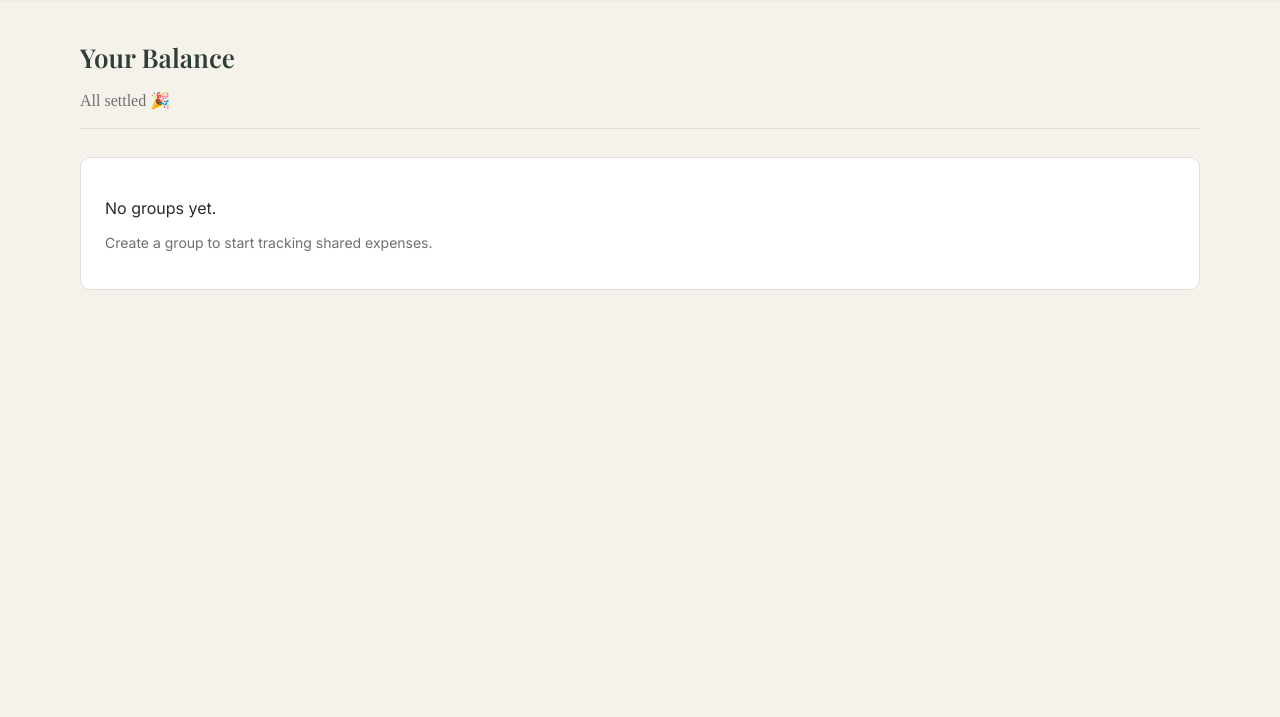
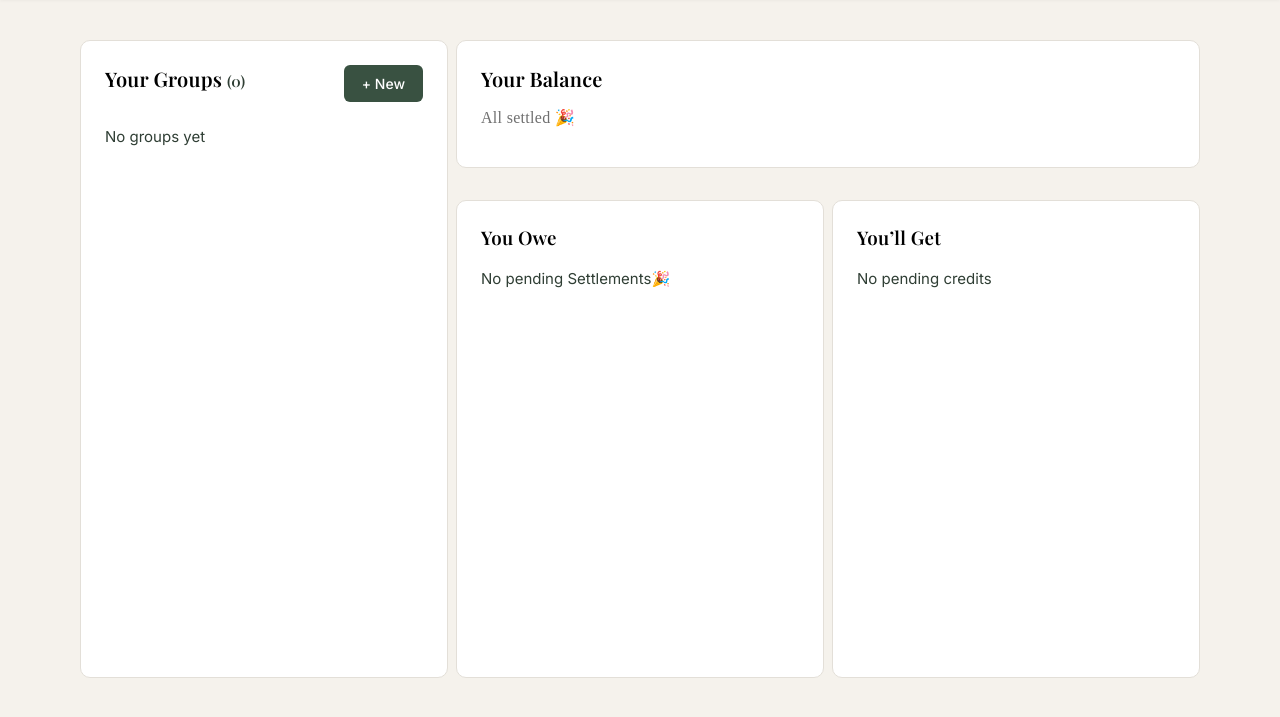
Before and after one commit to tanmayNapte/Smart-shared-expence-tracker, a Flask app: page /dashboard in a window 1280 px wide. Shown: the part 61-778 px from the top of the page. Run offline with Flask 3, Linux system fonts and the light colour scheme; the visitor is signed in with stand-in values (Sample User, id 1).

Commit message:
New feature and UI changes

```diff
--- a/routes/groups.py
+++ b/routes/groups.py
@@ -1,5 +1,4 @@
 from flask import Blueprint, request, jsonify, session, render_template, redirect, flash
-from models import db, User
 from utils.decorators import login_required, admin_only
 from services.group_service import (
     create_group,
@@ -11,6 +10,9 @@ from services.group_service import (
     GroupNotFoundError,
     InvalidGroupDataError
 )
+from models import db, User
+from services.ledger_service import get_user_net_balances_by_person
+
 
 groups_bp = Blueprint("groups", __name__)
 
@@ -68,6 +70,8 @@ def api_balances(group_id):
         return jsonify({"error": "Failed to calculate balances"}), 500
 
 
+from models import db
+
 @groups_bp.route("/dashboard")
 @login_required
 def dashboard():
@@ -75,29 +79,40 @@ def dashboard():
     if not user_id:
         return redirect("/login")
 
+    groups = []
+    total_balance = 0
+    people_balances = []
+
     try:
         from services.group_service import get_user_groups_with_counts
+        from services.ledger_service import get_user_net_balances_by_person
+
         groups = get_user_groups_with_counts(user_id)
-        total_balance = 0
-        for g in groups:
-            g["user_balance"] = g.get("user_balance", 0)
-            total_balance += g["user_balance"]
-
+        total_balance = sum(g.get("user_balance", 0) for g in groups)
+        people_balances = get_user_net_balances_by_person(user_id)
 
         return render_template(
             "dashboard.html",
             groups=groups,
-            total_balance=total_balance
+            total_balance=total_balance,
+            people_balances=people_balances
         )
 
     except Exception as e:
+        # 🔴 THIS IS THE KEY LINE
+        db.session.rollback()
+
         print("DASHBOARD LOAD ERROR:", type(e), e)
-        flash("Failed to load groups", "error")
+        flash("Failed to load dashboard", "error")
+
         return render_template(
             "dashboard.html",
-            groups=[],
-            total_balance=0
+            groups=groups,
+            total_balance=total_balance,
+            people_balances=people_balances
         )
+
+
 
 
 @groups_bp.route("/groups/new", methods=["GET", "POST"])
--- a/services/group_service.py
+++ b/services/group_service.py
@@ -314,7 +314,7 @@ def calculate_balances(group_id):
     for expense in expenses:
         splits = ExpenseSplit.query.filter_by(expense_id=expense.id).all()
         for split in splits:
-            balances[split.user_id] -= split.amount_owed
+            balances[split.user_id] -= split.amount
 
     # Apply settlements
     settlements = Settlement.query.filter_by(group_id=group_id).all()
--- a/static/style.css
+++ b/static/style.css
@@ -8,6 +8,24 @@ body {
   background: #f5f2ec;
   font-family: "Inter", sans-serif;
   color: #2b2b2b;
+}
+
+h1,
+h2,
+h3 {
+  font-family: "Playfair Display", serif;
+  letter-spacing: 0.2px;
+  font-weight: 600;
+}
+
+.balance-positive,
+.balance-negative,
+.balance-settled,
+.group-balance,
+.user-summary p,
+strong {
+  font-family: serif;
+  letter-spacing: 0.3px;
 }
 
 html {
@@ -61,6 +79,12 @@ a {
   background: #2f3e34;
   color: #ffffff;
 }
+
+.btn.new {
+  background: #395141;
+  color: #ffffff;
+}
+
 
 .btn.primary:hover {
   background: #243229;
@@ -814,7 +839,7 @@ li {
 .muted {
   color: #2f3e34;
   font-size: 15px;
-    font-style: italic;
+  /* font-style: italic;   */
 }
 
 /* ---------- MOBILE RESPONSIVENESS ---------- */
@@ -889,3 +914,160 @@ li {
     font-size: 12px;
   }
 }
+
+/* ---------- DASHBOARD LAYOUT (GRID) ---------- */
+
+.dashboard-grid {
+  display: grid;
+  grid-template-columns: repeat(6, 1fr);
+  grid-template-rows: repeat(5, 1fr);
+  gap: 8px;
+  height: 640px;
+  padding-bottom: 40px;
+  overflow: hidden;
+}
+
+.ledger-sidebar {
+  /* Visuals */
+  border: 1px solid #e3dfd8;
+  border-radius: 10px;
+  background: #ffffff;
+  padding: 24px;
+  min-height: 600px;
+
+  /* Grid Positioning */
+  grid-column: span 2 / span 2;
+  grid-row: span 5 / span 5;
+  grid-row-start: 1;
+
+  /* Layout */
+  width: 100%;
+  margin-right: 0;
+  height: 100%;
+  overflow-y: auto;
+}
+
+.user-summary {
+  grid-column: span 4 / span 4;
+  grid-row-start: 1;
+}
+
+.card-owe {
+  grid-column: span 2 / span 2;
+  grid-row: span 4 / span 4;
+  grid-column-start: 3;
+  grid-row-start: 2;
+}
+
+.card-get {
+  grid-column: span 2 / span 2;
+  grid-row: span 4 / span 4;
+  grid-column-start: 5;
+  grid-row-start: 2;
+}
+
+.card-owe,
+.card-get {
+  height: 100%;
+  margin-bottom: 0;
+  overflow-y: auto;
+}
+
+.user-summary h2 {
+  font-size: 20px;
+  margin-bottom: 6px;
+}
+
+/* ---------- SIDEBAR COMPONENTS ---------- */
+
+.sidebar-header {
+  display: flex;
+  justify-content: space-between;
+  align-items: flex-start;
+  margin-bottom: 15px;
+}
+
+.sidebar-header h3 {
+  font-size: 20px;
+}
+
+.sidebar-create {
+  padding: 6px 10px;
+  font-size: 13px;
+}
+
+.sidebar-group {
+  font-size: 15px;
+  font-weight: 500;
+  display: flex;
+  justify-content: space-between;
+  padding: 12px;
+  border-radius: 6px;
+  margin-bottom: 0;
+  border-bottom: 1px solid #ece7df;
+  color: inherit;
+  transition: background 0.15s ease;
+}
+
+.sidebar-group:last-child {
+  border-bottom: none;
+}
+
+.sidebar-group:hover {
+  background: #e7e1d8;
+}
+
+.sidebar-group.active {
+  background: #2f3e34;
+  color: #ffffff;
+}
+
+.sidebar-group.active .group-balance {
+  color: #ffffff;
+}
+
+.group-balance.positive {
+  color: #067647;
+}
+
+.group-balance.negative {
+  color: #b42318;
+}
+
+.group-balance.neutral {
+  color: #6f6f6f;
+}
+
+.group-meta {
+  font-size: 13px;
+  font-style: italic;
+  color: #6f6f6f;
+}
+
+.group-meta.neutral {
+  color: #9a948a;
+}
+
+/* ---------- RESPONSIVE DASHBOARD ---------- */
+
+@media (max-width: 900px) {
+  .dashboard-grid {
+    display: flex;
+    flex-direction: column;
+    height: auto;
+    overflow: visible;
+  }
+
+  .ledger-sidebar,
+  .user-summary,
+  .card-owe,
+  .card-get {
+    width: 100%;
+    height: auto;
+    margin-bottom: 24px;
+  }
+
+  .ledger-sidebar {
+    height: 500px; /* Keep sidebar scrollable on mobile */
+  }
+}
--- a/templates/dashboard.html
+++ b/templates/dashboard.html
@@ -1,66 +1,96 @@
-{% extends "base.html" %} {% block content %}
+{% extends "base.html" %}
+{% block content %}
 
-<!-- DASHBOARD HEADER -->
-<div class="group-header">
-  <div class="balance-summary">
-    <h2 class="dashboard-title">Your Balance</h2>
+<div class="dashboard-grid">
+
+  <!-- DIV 2: LEFT SIDEBAR : GROUPS -->
+  <aside class="ledger-sidebar">
+    <div class="sidebar-header">
+      <h3>
+        Your Groups
+        <span class="muted">({{ groups | length }})</span>
+      </h3>
+      <a href="/groups/new" class="btn new">+ New</a>
+    </div>
+
+    {% if groups %}
+      <div class="sidebar-groups">
+        {% for g in groups %}
+          <a href="/groups/{{ g.id }}" class="sidebar-group">
+            <span class="group-name">{{ g.name }}</span>
+
+            {% if g.member_count == 0 %}
+              <span class="group-meta neutral">No group members</span>
+            {% else %}
+              <span class="group-meta">
+                {{ g.member_count }} member{{ 's' if g.member_count > 1 else '' }}
+              </span>
+            {% endif %}
+          </a>
+        {% endfor %}
+      </div>
+    {% else %}
+      <p class="muted">No groups yet</p>
+    {% endif %}
+  </aside>
+
+  <!-- DIV 3: USER SUMMARY (Top Right) -->
+  <div class="card user-summary">
+    <h2>Your Balance</h2>
 
     {% if total_balance > 0 %}
-    <p class="balance-positive">You’ll receive ₹{{ total_balance }}</p>
+      <p class="balance-positive">
+        You’ll receive ₹{{ total_balance }}
+      </p>
     {% elif total_balance < 0 %}
-    <p class="balance-negative">You need to pay ₹{{ total_balance | abs }}</p>
+      <p class="balance-negative">
+        You need to pay ₹{{ total_balance | abs }}
+      </p>
     {% else %}
       <p class="balance-settled">All settled 🎉</p>
     {% endif %}
   </div>
+
+  <!-- DIV 4: YOU OWE (Bottom Middle) -->
+  <div class="card card-owe">
+    <h3>You Owe</h3>
+
+    {% set owes = people_balances | selectattr("amount", "lt", 0) | list %}
+
+    {% if owes %}
+      {% for p in owes %}
+        <div class="row row-flex">
+          {{ p.name }}
+          <strong class="balance-negative">
+            ₹{{ p.amount | abs }}
+          </strong>
         </div>
-
-<hr class="dashboard-divider" />
-
-{% if groups %}
-
-<div class="groups-header">
-  <div>
-    <h2 class="dashboard-title">Your Groups</h2>
-    <p class="dashboard-subtitle">
-      Manage shared expenses with clarity and discretion.
-    </p>
-  </div>
-
-  <a href="/groups/new" class="btn primary">
-    + Create Group
-  </a>
-</div>
-
-<div class="group-grid">
-  {% for g in groups %}
-  <a href="/groups/{{ g.id }}" class="group-card">
-    <h3>{{ g.name }}</h3>
-
-    <p class="meta">{{ g.member_count }} members</p>
-    <div class="group-balance">
-      {% if g["user_balance"] > 0 %}
-      <span class="group-positive">
-        You’ll receive ₹{{ g["user_balance"] }}
-      </span>
-      {% elif g["user_balance"] < 0 %}
-      <span class="group-negative">
-        You owe ₹{{ g["user_balance"] | abs }}
-      </span>
+      {% endfor %}
     {% else %}
-      <span class="group-neutral">Settled</span>
+      <p class="muted">No pending Settlements🎉</p>
     {% endif %}
   </div>
 
-    <span class="enter"> View Group </span>
-  </a>
+  <!-- DIV 5: YOU'LL GET (Bottom Right) -->
+  <div class="card card-get">
+    <h3>You’ll Get</h3>
+
+    {% set gets = people_balances | selectattr("amount", "gt", 0) | list %}
+
+    {% if gets %}
+      {% for p in gets %}
+        <div class="row row-flex">
+          {{ p.name }}
+          <strong class="balance-positive">
+            ₹{{ p.amount }}
+          </strong>
+        </div>
       {% endfor %}
+    {% else %}
+      <p class="muted">No pending credits</p>
+    {% endif %}
   </div>
-{% else %}
-<div class="card">
-  <p>No groups yet.</p>
-  <p style="color: #6f6f6f; font-size: 14px">
-    Create a group to start tracking shared expenses.
-  </p>
+
 </div>
-{% endif %} {% endblock %}
+
+{% endblock %}
```
Also changed, not shown: other parts of static/style.css (+25 -24 lines), models.py (+7 -3 lines), services/expense_service.py (+4 -4 lines), services/ledger_service.py (added, +68 -0 lines). Lines whose indentation alone changed are shown as unchanged.
